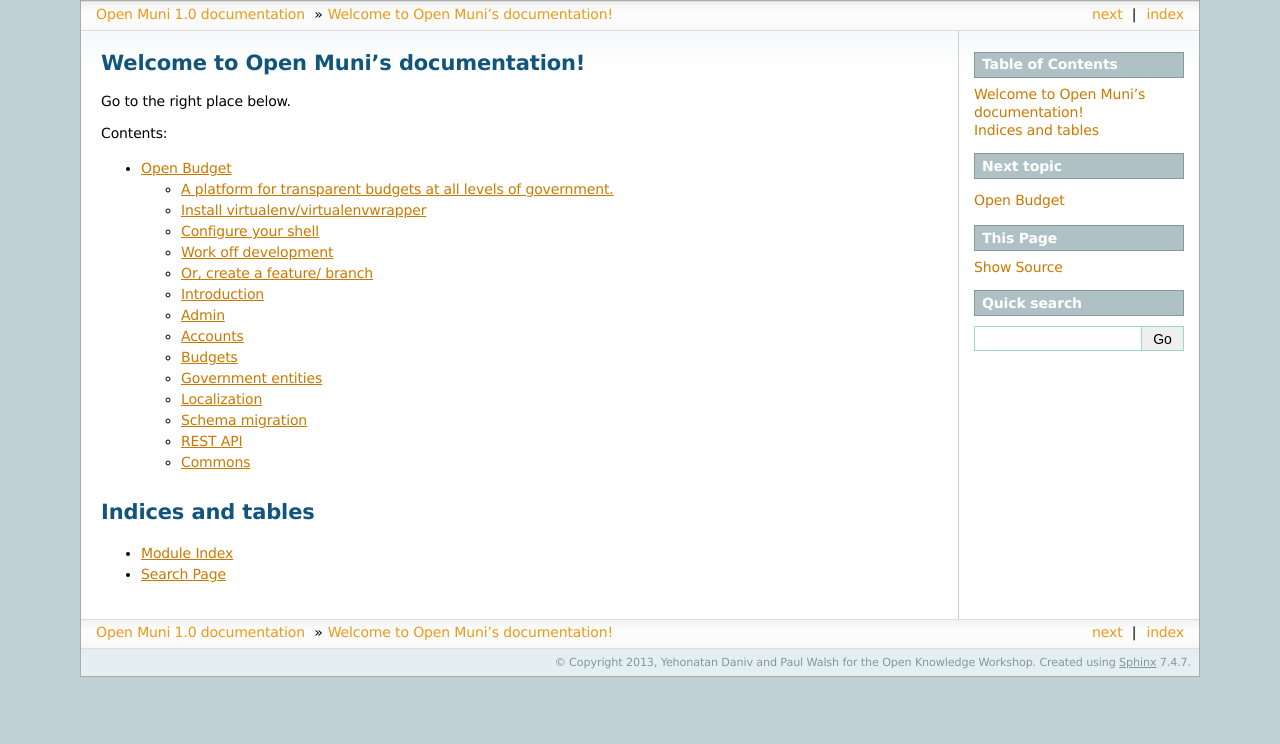
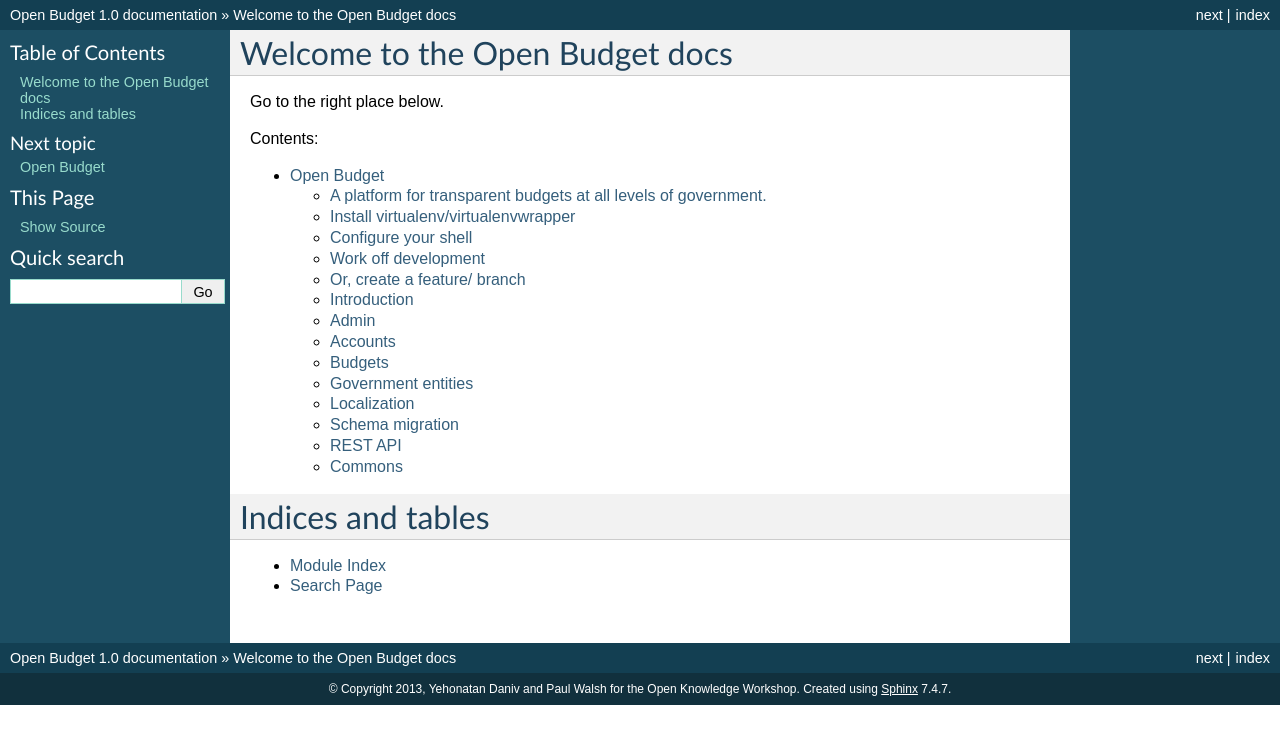
Before and after one commit to pwalsh/openbudgets, a Sphinx documentation site: the page built from docs/index.rst, in a window 1280 px wide. Shown: the top 744 px of the page. Built offline with Sphinx 7.4.7, drawn with Linux system fonts in a browser that asks for light colours.

Commit message:
Updates to docs boilerplate.

```diff
--- a/docs/conf.py
+++ b/docs/conf.py
@@ -1,6 +1,6 @@
 # -*- coding: utf-8 -*-
 #
-# Open Muni documentation build configuration file, created by
+# Open Budget documentation build configuration file, created by
 # sphinx-quickstart on Sun Jan 27 21:17:44 2013.
 #
 # This file is execfile()d with the current directory set to its containing dir.
@@ -40,7 +40,7 @@
 master_doc = 'index'
 
 # General information about the project.
-project = u'Open Muni'
+project = u'Open Budget'
 copyright = u'2013, Yehonatan Daniv and Paul Walsh for the Open Knowledge Workshop'
 
 # The version info for the project you're documenting, acts as replacement for
@@ -91,7 +91,7 @@
 
 # The theme to use for HTML and HTML Help pages.  See the documentation for
 # a list of builtin themes.
-html_theme = 'sphinxdoc'
+html_theme = 'default'
 
 # Theme options are theme-specific and customize the look and feel of a theme
 # further.  For a list of options available for each theme, see the
@@ -164,7 +164,7 @@
 #html_file_suffix = None
 
 # Output file base name for HTML help builder.
-htmlhelp_basename = 'OpenMunidoc'
+htmlhelp_basename = 'OpenBudgetdoc'
 
 
 # -- Options for LaTeX output --------------------------------------------------
@@ -183,7 +183,7 @@
 # Grouping the document tree into LaTeX files. List of tuples
 # (source start file, target name, title, author, documentclass [howto/manual]).
 latex_documents = [
-  ('index', 'OpenMuni.tex', u'Open Muni Documentation',
+  ('index', 'OpenBudget.tex', u'Open Budget Documentation',
    u'Yehonatan Daniv and Paul Walsh for the Open Knowledge Workshop', 'manual'),
 ]
 
@@ -213,7 +213,7 @@
 # One entry per manual page. List of tuples
 # (source start file, name, description, authors, manual section).
 man_pages = [
-    ('index', 'openmuni', u'Open Muni Documentation',
+    ('index', 'openbudget', u'Open Budget Documentation',
      [u'Yehonatan Daniv and Paul Walsh for the Open Knowledge Workshop'], 1)
 ]
 
@@ -227,8 +227,8 @@
 # (source start file, target name, title, author,
 #  dir menu entry, description, category)
 texinfo_documents = [
-  ('index', 'OpenMuni', u'Open Muni Documentation',
-   u'Yehonatan Daniv and Paul Walsh for the Open Knowledge Workshop', 'OpenMuni', 'One line description of project.',
+  ('index', 'OpenBudget', u'Open Budget Documentation',
+   u'Yehonatan Daniv and Paul Walsh for the Open Knowledge Workshop', 'OpenBudget', 'The Open Budget project is a web app and web API for municipality budgets, and related contextual data.',
    'Miscellaneous'),
 ]
 
--- a/docs/index.rst
+++ b/docs/index.rst
@@ -1,10 +1,10 @@
-.. Open Muni documentation master file, created by
+.. Open Budget documentation master file, created by
    sphinx-quickstart on Sun Jan 27 21:17:44 2013.
    You can adapt this file completely to your liking, but it should at least
    contain the root `toctree` directive.
 
-Welcome to Open Muni's documentation!
-=====================================
+Welcome to the Open Budget docs
+===============================
 
 Go to the right place below.
 
```
